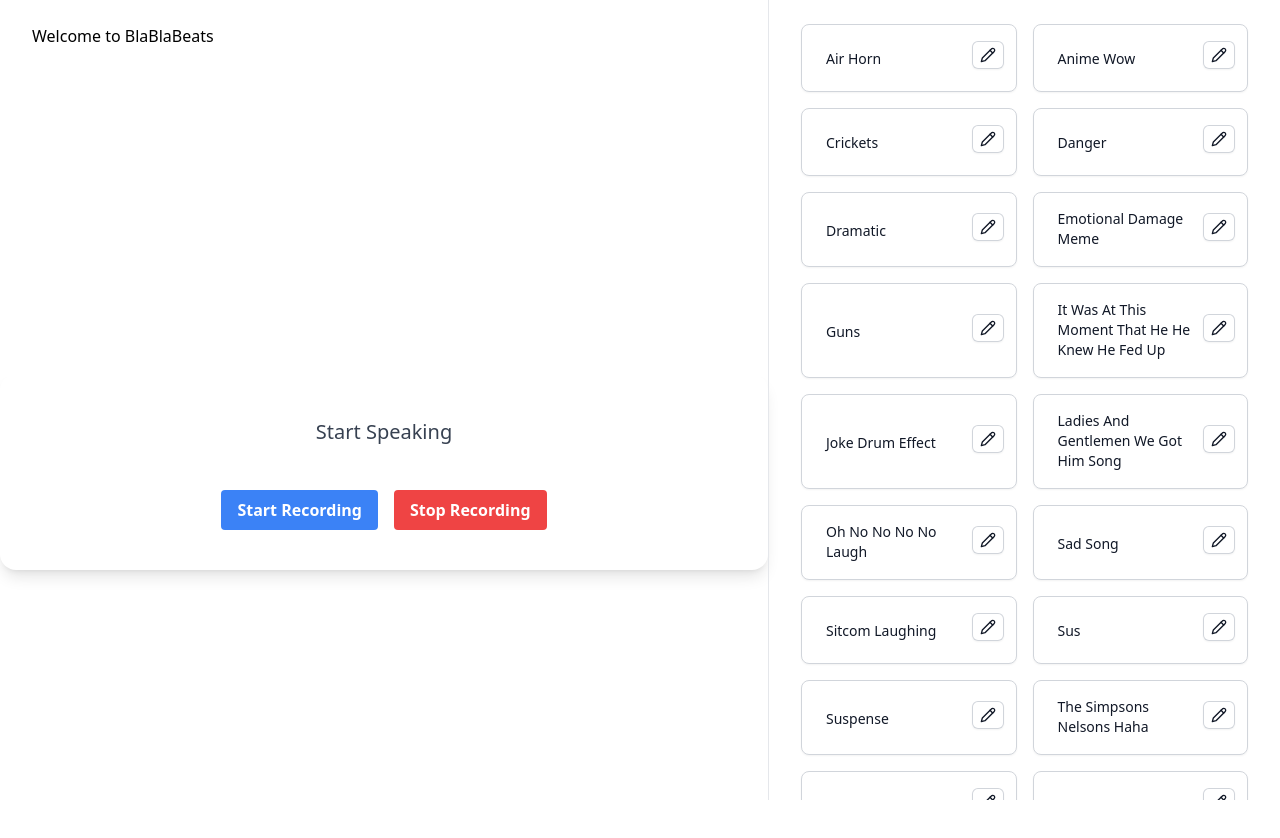
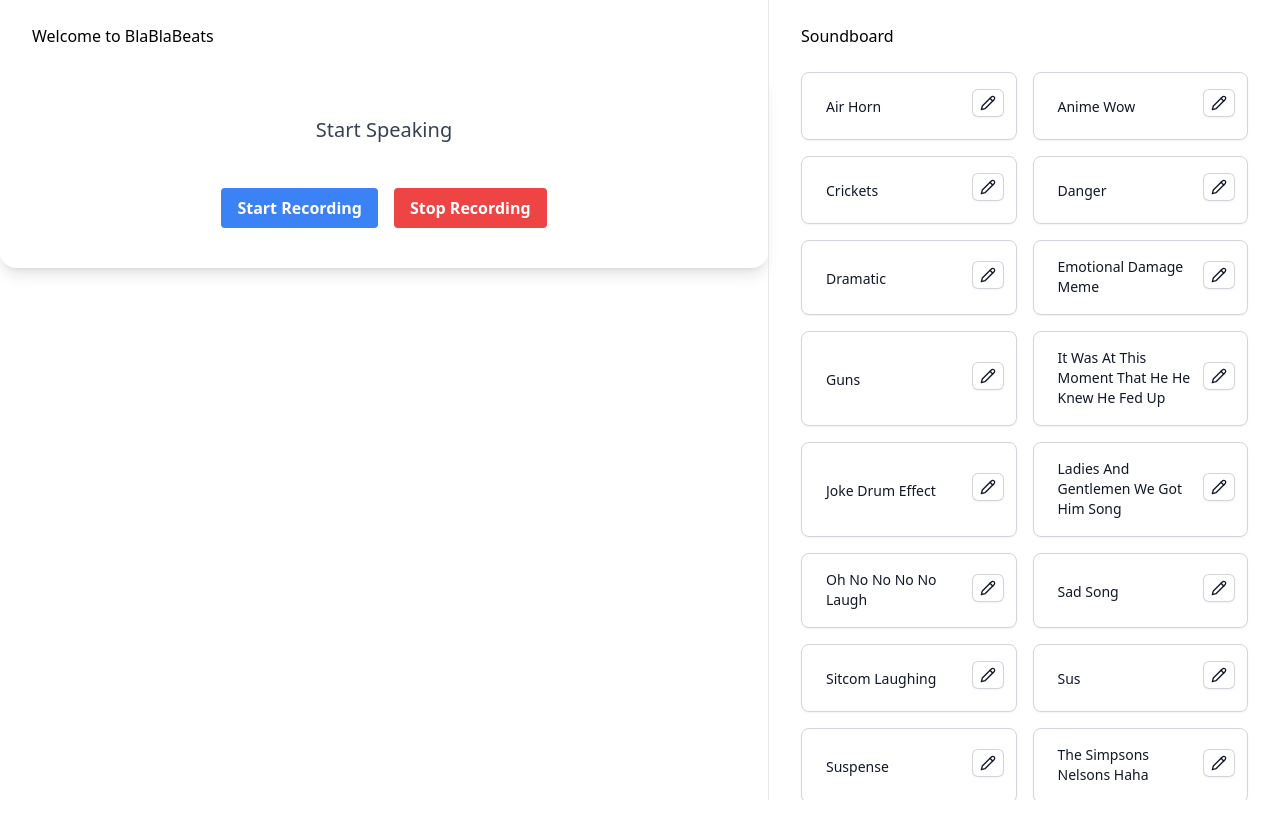
Before and after one commit to krishaamer/Blablabeats, a Next.js app in the folder blablabeats/: page / in a window 1280 px wide. Shown: the top 838 px of the page. After the commit the page ends 800 px from the top, so only its background shows below. Built offline with nearby package versions, Linux system fonts and the light colour scheme; no server answers; a web font is replaced by a local one.

Commit message:
fix icon, update visualizer

```diff
--- a/blablabeats/app/components/AudioListener.tsx
+++ b/blablabeats/app/components/AudioListener.tsx
@@ -1,5 +1,6 @@
 'use client'
-import React, { useState } from 'react'
+
+import React, { useEffect, useRef, useState } from 'react'
 import type RecordRTCType from 'recordrtc'
 import { fetchOpenAIChatCompletion } from '@/lib/api'
 let recorder
@@ -15,6 +16,71 @@ let options = {
 
 const AudioListener = () => {
   const [transcript, setTranscript] = useState('')
+  const canvasRef = useRef(null)
+  const audioContextRef = useRef(new AudioContext())
+  const analyserRef = useRef(audioContextRef.current.createAnalyser())
+
+  const updateCanvasSize = () => {
+    const canvas: any = canvasRef.current
+    if (canvas) {
+      canvas.width = canvas.clientWidth
+      canvas.height = canvas.clientHeight
+    }
+  }
+
+  useEffect(() => {
+    let animationFrameId
+    const start = async () => {
+      const canvas: any = canvasRef.current
+      const ctx = canvas.getContext('2d')
+
+      // Update the canvas size when the component mounts
+      updateCanvasSize()
+
+      // Set up a resize event listener to update the canvas size when the window size changes
+      window.addEventListener('resize', updateCanvasSize)
+
+      const drawVisualization = () => {
+        // Get frequency data
+        const dataArray = new Uint8Array(analyserRef.current.frequencyBinCount)
+        analyserRef.current.getByteFrequencyData(dataArray)
+
+        // Clear canvas
+        ctx.fillStyle = 'black'
+        ctx.fillRect(0, 0, canvas.width, canvas.height)
+
+        // Draw frequency bars
+        const barWidth = (canvas.width / dataArray.length) * 2.5
+        let barHeight
+        let x = 0
+        for (let i = 0; i < dataArray.length; i++) {
+          barHeight = dataArray[i] / 2
+          ctx.fillStyle = `rgb(${barHeight + 200},50,50)`
+          ctx.fillRect(x, canvas.height - barHeight / 2, barWidth, barHeight)
+          x += barWidth + 1
+        }
+
+        animationFrameId = requestAnimationFrame(drawVisualization)
+      }
+
+      const stream = await navigator.mediaDevices.getUserMedia({
+        audio: true,
+        video: false,
+      })
+
+      const source = audioContextRef.current.createMediaStreamSource(stream)
+      source.connect(analyserRef.current)
+
+      // Your existing code...
+
+      drawVisualization()
+    }
+    start()
+
+    return () => {
+      cancelAnimationFrame(animationFrameId)
+    }
+  }, [])
 
   const startRecording = async () => {
     console.log('start recording')
@@ -114,7 +180,7 @@ const AudioListener = () => {
   }
 
   const stopRecording = () => {
-    recorder.stopRecording(stopRecordingCallback)
+    recorder?.stopRecording(stopRecordingCallback)
     console.log(recordedChunks)
   }
 
@@ -129,7 +195,7 @@ const AudioListener = () => {
   }
 
   return (
-    <div className="flex min-h-screen flex-col items-center justify-center py-2">
+    <div className="flex flex-1 flex-col items-center justify-center">
       <div className="flex w-full flex-col rounded-2xl bg-white p-8 text-gray-800 shadow-lg">
         <div className="flex items-center justify-center">
           <div className="p-3">
@@ -155,6 +221,10 @@ const AudioListener = () => {
           </button>
         </div>
       </div>
+      <canvas
+        ref={canvasRef}
+        style={{ width: '100%', height: '100%' }}
+      ></canvas>
     </div>
   )
 }
--- a/blablabeats/app/components/AudioVisualizer.tsx
+++ /dev/null
@@ -1,75 +0,0 @@
-import React, { useRef, useEffect } from 'react'
-
-const AudioVisualizer = () => {
-  const canvasRef = useRef(null)
-  const audioContextRef = useRef(new AudioContext())
-  const analyserRef = useRef(audioContextRef.current.createAnalyser())
-
-  const updateCanvasSize = () => {
-    const canvas: any = canvasRef.current
-    if (canvas) {
-      canvas.width = canvas.clientWidth
-      canvas.height = canvas.clientHeight
-    }
-  }
-
-  useEffect(() => {
-    let animationFrameId
-    const start = async () => {
-      const canvas: any = canvasRef.current
-      const ctx = canvas.getContext('2d')
-
-      // Update the canvas size when the component mounts
-      updateCanvasSize()
-
-      // Set up a resize event listener to update the canvas size when the window size changes
-      window.addEventListener('resize', updateCanvasSize)
-
-      const drawVisualization = () => {
-        // Get frequency data
-        const dataArray = new Uint8Array(analyserRef.current.frequencyBinCount)
-        analyserRef.current.getByteFrequencyData(dataArray)
-
-        // Clear canvas
-        ctx.fillStyle = 'black'
-        ctx.fillRect(0, 0, canvas.width, canvas.height)
-
-        // Draw frequency bars
-        const barWidth = (canvas.width / dataArray.length) * 2.5
-        let barHeight
-        let x = 0
-        for (let i = 0; i < dataArray.length; i++) {
-          barHeight = dataArray[i] / 2
-          ctx.fillStyle = `rgb(${barHeight + 200},50,50)`
-          ctx.fillRect(x, canvas.height - barHeight / 2, barWidth, barHeight)
-          x += barWidth + 1
-        }
-
-        animationFrameId = requestAnimationFrame(drawVisualization)
-      }
-
-      const stream = await navigator.mediaDevices.getUserMedia({
-        audio: true,
-        video: false,
-      })
-
-      const source = audioContextRef.current.createMediaStreamSource(stream)
-      source.connect(analyserRef.current)
-
-      // Your existing code...
-
-      drawVisualization()
-    }
-    start()
-
-    return () => {
-      cancelAnimationFrame(animationFrameId)
-    }
-  }, [])
-
-  return (
-    <canvas ref={canvasRef} style={{ width: '100%', height: '100%' }}></canvas>
-  )
-}
-
-export default AudioVisualizer
--- a/blablabeats/app/page.tsx
+++ b/blablabeats/app/page.tsx
@@ -2,9 +2,8 @@
 
 import { useCallback, useEffect } from 'react'
 import beatsList from '../data/audioList'
+import AudioListener from './components/AudioListener'
 import EditBeatForm from './components/EditBeatDialog'
-import AudioVisualizer from './components/AudioVisualizer'
-import AudioListener from './components/AudioListener'
 
 // and we ref this from the storage, storage the source of truth
 
@@ -48,11 +47,11 @@ export default function Home() {
           Welcome to BlaBlaBeats
         </div>
         <AudioListener />
-        <AudioVisualizer />
       </main>
 
-      <aside className="fixed inset-y-0 right-0 hidden w-2/5 overflow-y-auto border-l border-gray-200 px-4 py-6 sm:px-6 lg:px-8 xl:block">
-        <div className="grid grid-cols-1 gap-4 sm:grid-cols-2">
+      <aside className="fixed inset-y-0 right-0 w-2/5 overflow-y-auto border-l border-gray-200 px-4 py-6 sm:px-6 lg:px-8 xl:block">
+        <div className="pb-10 lg:pb-6">Soundboard</div>
+        <div className="grid grid-cols-1 gap-4 lg:grid-cols-2">
           {beatsList.map((beat) => (
             <div
               key={beat.name}
```
Also changed, not shown: 2 other files (tests, documents, lock files or other folders).
